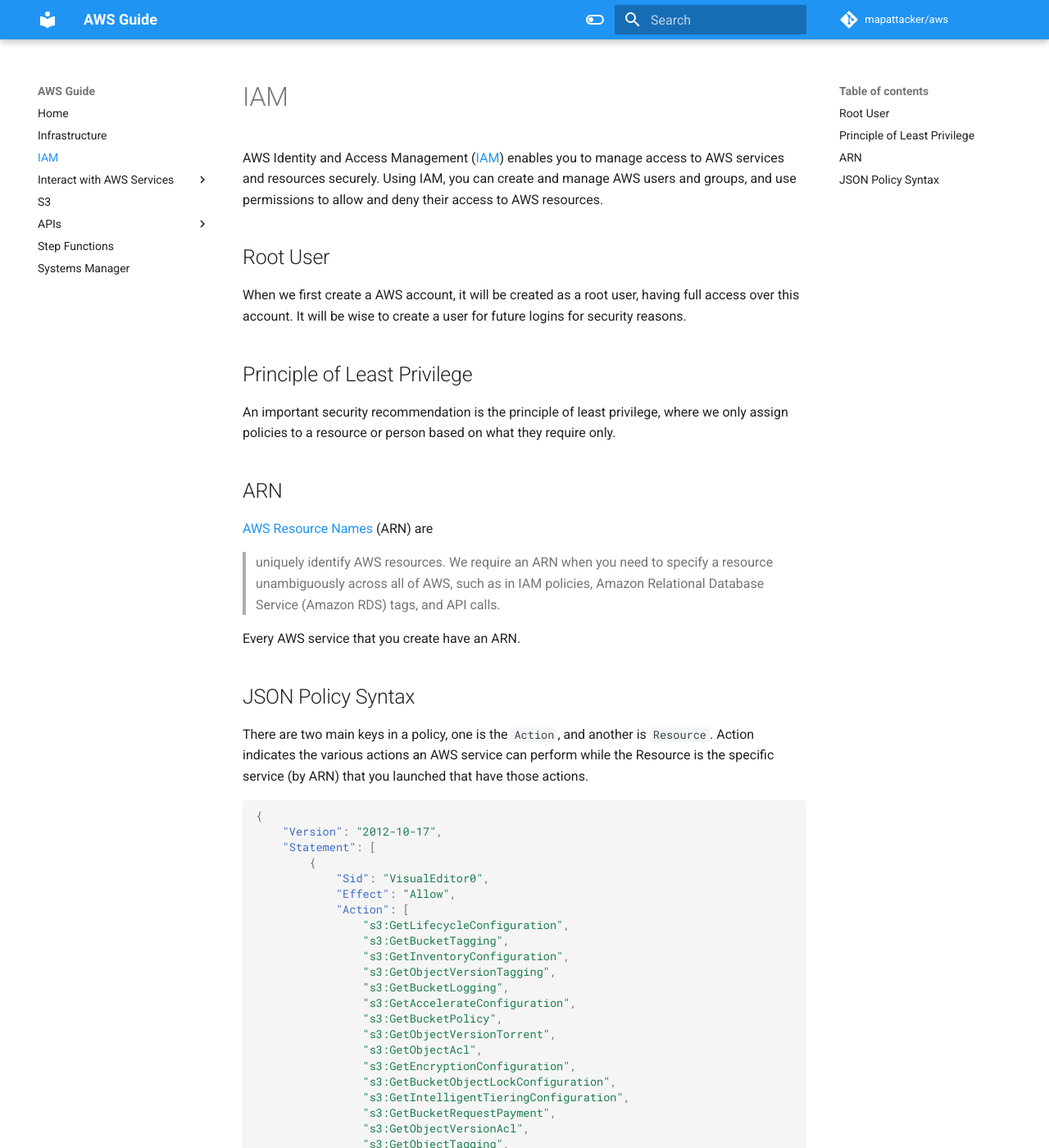
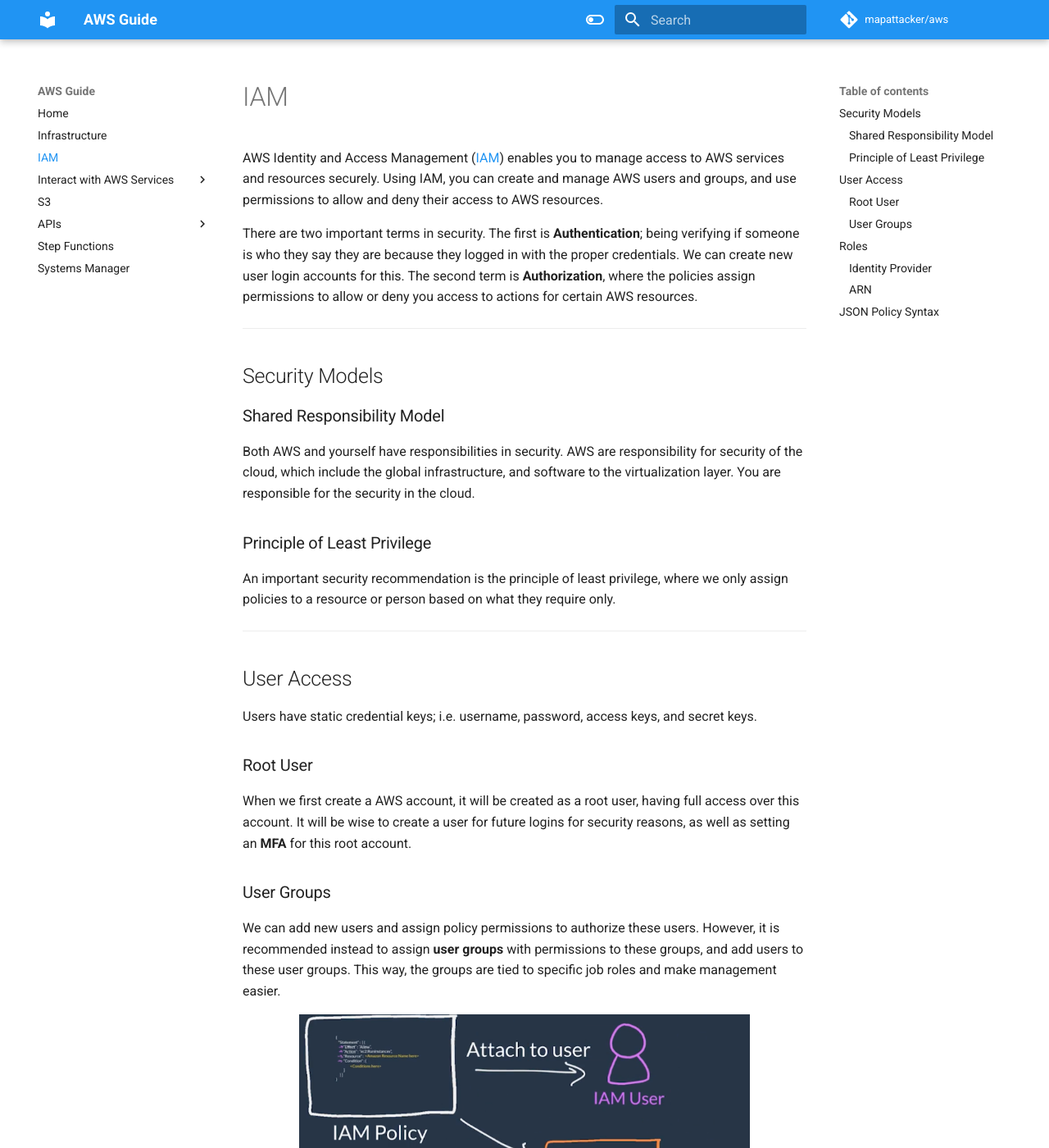
Before and after one commit to mapattacker/aws, an MkDocs documentation site: the page built from docs/iam.md, in a window 1280 px wide and 1400 px high. Shown: the whole window at 82% size. Built offline with MkDocs 1.6.1 and Material for MkDocs 9.7.7, drawn with Linux system fonts in a browser that asks for light colours; comment, search, counter and statistics services are not loaded; some of the changed text lies outside the part shown.

Commit message:
Add new docs

````diff
--- a/docs/iam.md
+++ b/docs/iam.md
@@ -2,16 +2,55 @@
 
 AWS Identity and Access Management ([IAM](https://aws.amazon.com/iam/)) enables you to manage access to AWS services and resources securely. Using IAM, you can create and manage AWS users and groups, and use permissions to allow and deny their access to AWS resources.
 
-## Root User
+There are two important terms in security. The first is **Authentication**; being verifying if someone is who they say they are because they logged in with the proper credentials. We can create new user login accounts for this. The second term is **Authorization**, where the policies assign permissions to allow or deny you access to actions for certain AWS resources.
 
-When we first create a AWS account, it will be created as a root user, having full access over this account. It will be wise to create a user for future logins for security reasons.
+<hr>
 
-## Principle of Least Privilege
+## Security Models
+
+### Shared Responsibility Model
+
+Both AWS and yourself have responsibilities in security. AWS are responsibility for security of the cloud, which include the global infrastructure, and software to the virtualization layer. You are responsible for the security in the cloud.
+
+### Principle of Least Privilege
 
 An important security recommendation is the principle of least privilege, where we only assign policies to a resource or person based on what they require only.
 
+<hr>
 
-## ARN
+## User Access
+
+Users have static credential keys; i.e. username, password, access keys, and secret keys.
+
+### Root User
+
+When we first create a AWS account, it will be created as a root user, having full access over this account. It will be wise to create a user for future logins for security reasons, as well as setting an **MFA** for this root account.
+
+### User Groups
+
+We can add new users and assign policy permissions to authorize these users. However, it is recommended instead to assign **user groups** with  permissions to these groups, and add users to these user groups. This way, the groups are tied to specific job roles and make management easier.
+
+<figure>
+  <img src="https://github.com/mapattacker/aws/blob/master/images/iam-group.png?raw=true" style="width:80%" />
+  <figcaption>AWS Cloud Essentials Course</figcaption>
+</figure>
+
+
+<hr>
+
+## Roles
+
+For AWS services requiring programmatic access to other services, a role based access needs to be created. An IAM role is an identity you can create that has specific permissions with credentials that are **valid for short durations**. Roles do not have static login credentials.
+
+### Identity Provider
+
+If you have an organization that spans many employees and multiple AWS accounts, you may want your employees to sign in with a single credential. This can be done using a third-party identity provider, which uses AWS roles to grant access to each of these so-called **federated user**.
+
+We can also use **AWS SSO**, an IdP that lets your users sign in to a user portal with a single set of credentials. It then provides them access to all their assigned accounts and applications in one central location.
+
+
+
+### ARN
 
 [AWS Resource Names](https://docs.aws.amazon.com/general/latest/gr/aws-arns-and-namespaces.html) (ARN) are
 
@@ -19,9 +58,11 @@
 
 Every AWS service that you create have an ARN.
 
+<hr>
+
 ## JSON Policy Syntax
 
-There are two main keys in a policy, one is the `Action`, and another is `Resource`. Action indicates the various actions an AWS service can perform while the Resource is the specific service (by ARN) that you launched that have those actions.
+There are three main keys in a policy; `Action`, `Effect`, and `Resource`. Action indicates the various actions an AWS service can perform, Effect indicates to allow or deny the actions, while the Resource is the specific service (by ARN) that you launched that have those actions.
 
 ```json
 {
````
Also changed, not shown: docs/aws-infra.md (+8 -2 lines), docs/cloudwatch.md (added, +5 -0 lines), docs/compute-ec2.md (added, +21 -0 lines), docs/compute-intro.md (added, +5 -0 lines), docs/compute-lambda.md (renamed from docs/lambda.md).
